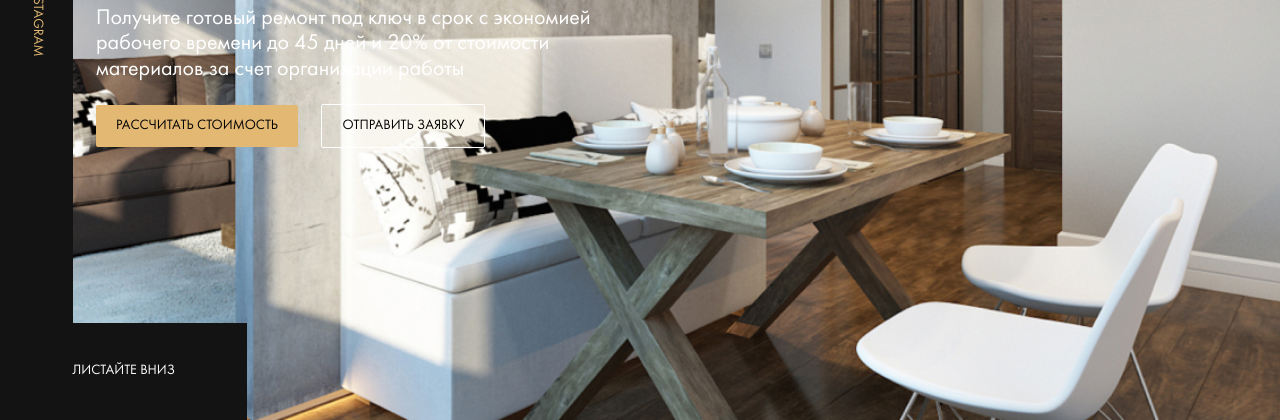
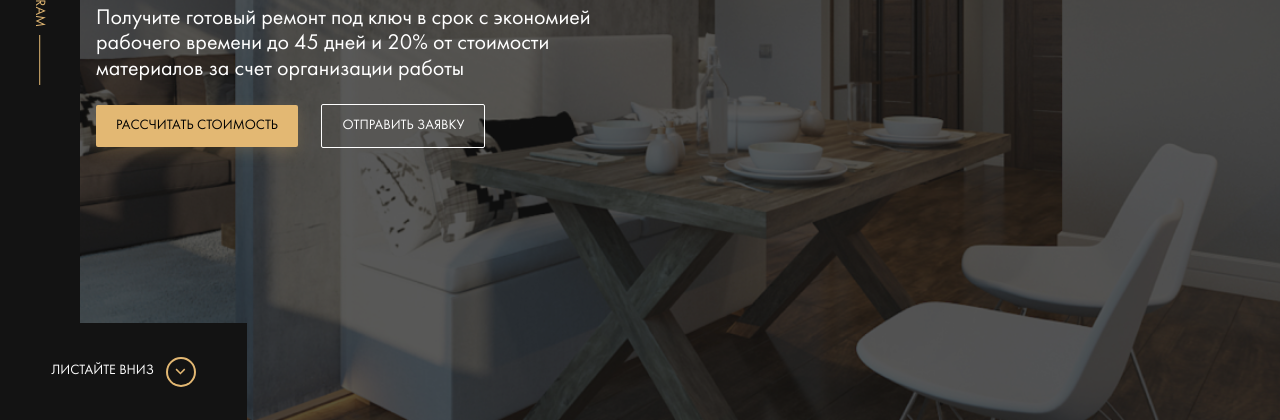
Before and after one commit to Genzo-droid/by, a website: page index.html in a window 1280 px wide. Shown: the part 380-800 px from the top of the page. Drawn offline with Linux system fonts and the light colour scheme; files whose address does not match are found by name.

Commit message:
feat: add before after hover

```diff
--- a/sass/_interface.sass
+++ b/sass/_interface.sass
@@ -3,10 +3,17 @@
   border: none
   border-radius: 2px
   text-transform: uppercase
+  &:hover
+    cursor: pointer
   &--primary
     background-color: $primary
     color: light
+    box-shadow: 0px 5px 15px rgba($primary, 0.2)
+    transition: box-shadow 0.3s
+    &:hover
+      box-shadow: none
+
   &--outline
     border: 1px solid $light
     background-color: transparent
-    color: light
+    color: $light
--- a/sass/templates/_header.sass
+++ b/sass/templates/_header.sass
@@ -20,6 +20,10 @@
     text-decoration: none
     text-transform: uppercase
     margin-right: 40px
+    transition: color 0.2s
+    &:hover
+      color: $primary
+
 .phone
   color: $primary
 .contacts
--- a/sass/templates/_hero.sass
+++ b/sass/templates/_hero.sass
@@ -9,12 +9,22 @@
   background: $dark url('../img/hero-bg.jpg') no-repeat center / cover
   height: 100vh
   color: $light
+  &::before
+    content: ''
+    position: absolute
+    width: 100%
+    height: 100%
+    background-color: rgba($dark, 0.7)
+  &__content
+    position: relative
+    max-width: 670px
   &__text
     font-size: 22px
     max-width: 500px
   &__button
     margin-right: 20px
   &__content
+    position: relative
     max-width: 670px
   &__instagram
     position: absolute
@@ -35,16 +45,34 @@
     text-transform: uppercase
     text-decoration: none
     color: $light
+    &::after
+      content: ''
+      background: url('../img/arrow-down.svg') no-repeat center
+      width: 30px
+      height: 30px
+      border: 2px solid $primary
+      border-radius: 50%
+      margin-left: 12px
 .instagram
   display: flex
   justify-content: center
   align-items: center
   background-color: $dark
   &__link
+    display: flex
+    align-items: center
+    line-height: 0.8
     text-transform: uppercase
     text-decoration: none
     color: $primary
     transform: rotate(90deg)
+    &::after
+      content: ''
+      width: 50px
+      height: 1px
+      background-color: $primary
+      margin-left: 8px
+
 
 .title
   margin: 0
```
Also changed, not shown: css/style.css, img/arrow-down.svg (added), 1 other file.
